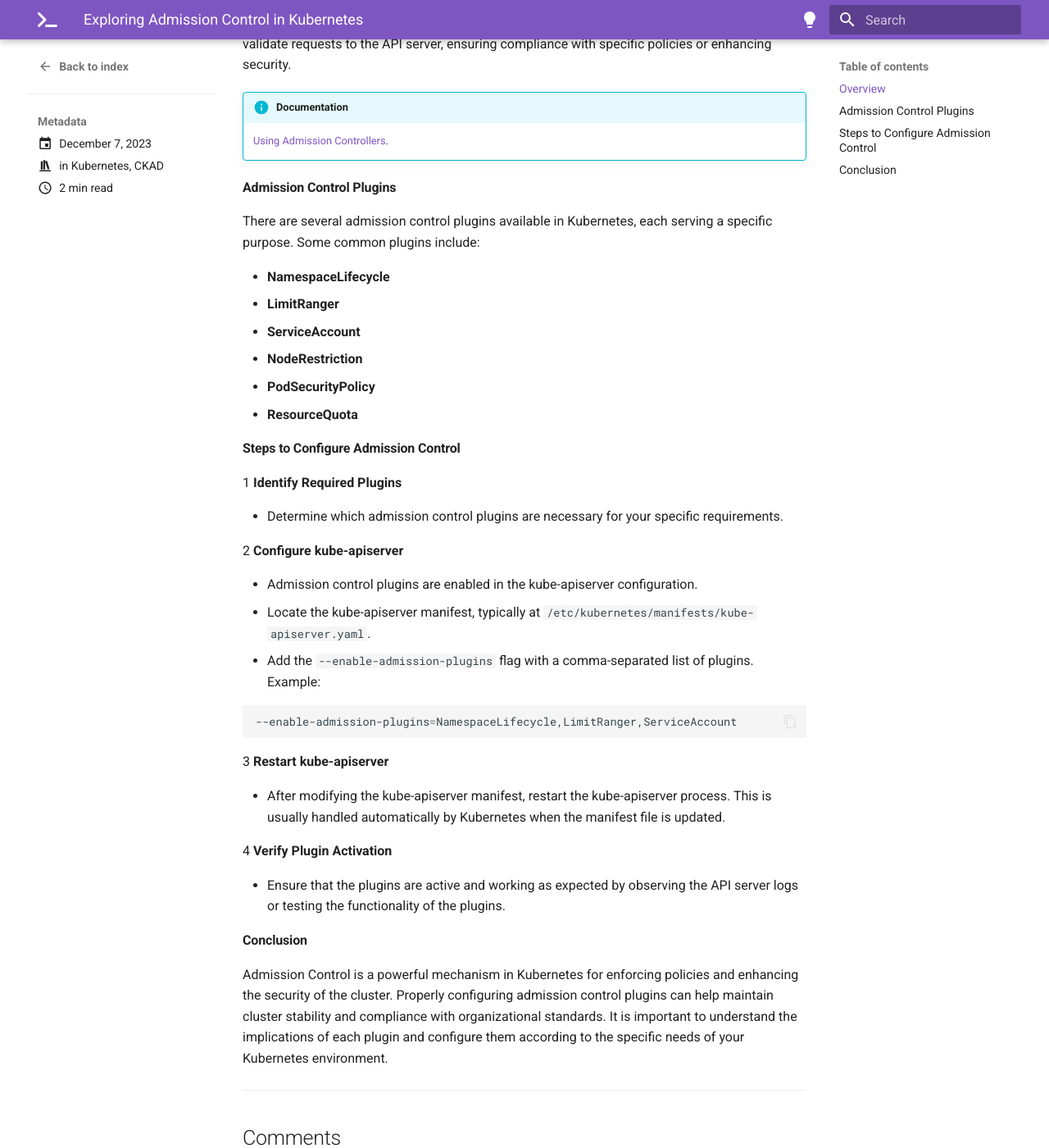
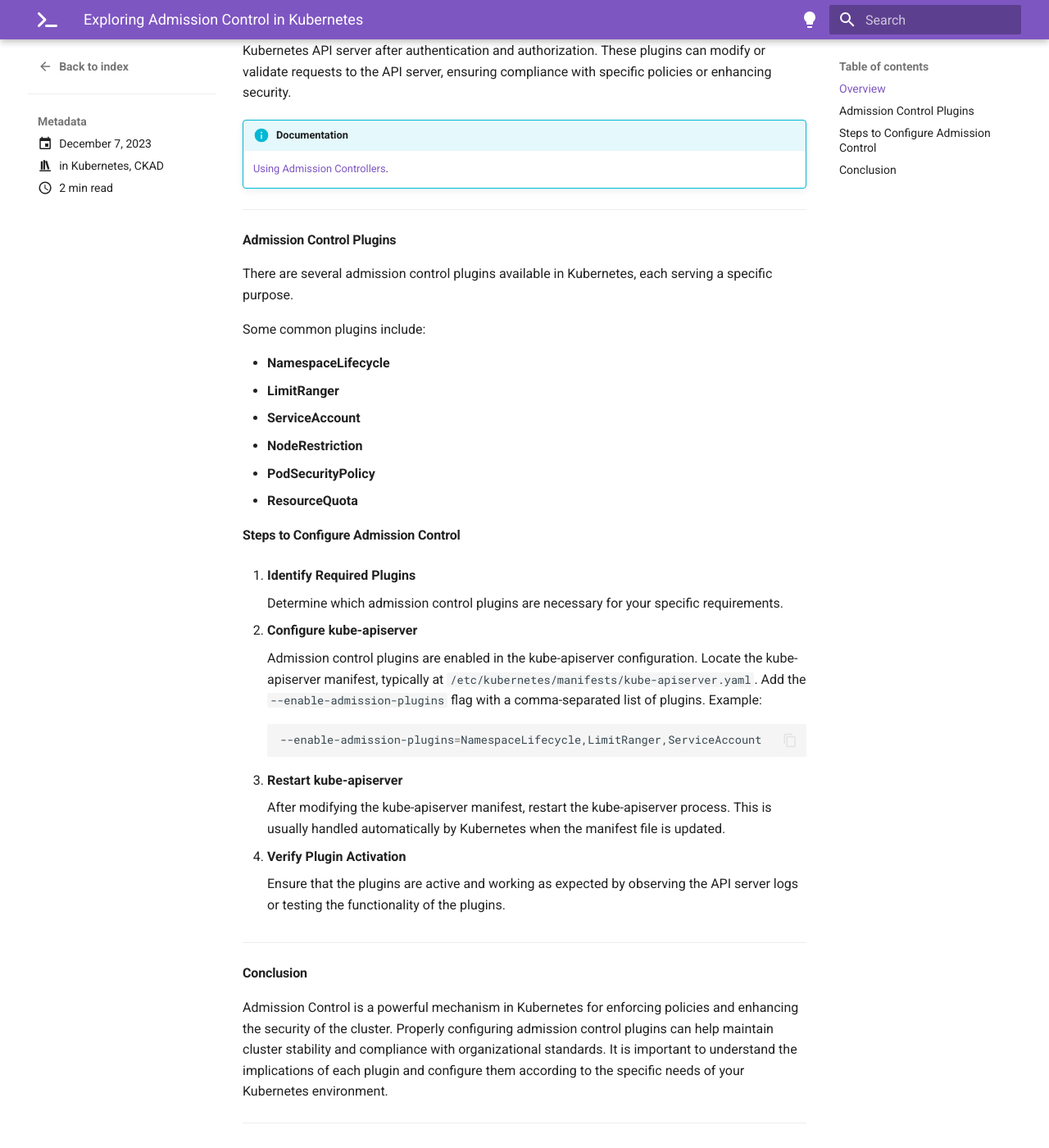
Before and after one commit to imyashkale/portfolio, an MkDocs documentation site: the page built from docs/blog/posts/ckad/admission-control.md, in a window 1280 px wide and 1400 px high, scrolled down 630 px. Shown: the whole window at 82% size. Built offline with MkDocs 1.6.1 and Material for MkDocs 9.7.7, drawn with Linux system fonts in a browser that asks for light colours; comment, search, counter and statistics services are not loaded.

Commit message:
CKAD: Exploring Admission Control in Kubernetes Improved

````diff
--- a/docs/blog/posts/ckad/admission-control.md
+++ b/docs/blog/posts/ckad/admission-control.md
@@ -16,6 +16,8 @@ tags:
   ![CKAD](../../../assets/img/ckad.png){ width="300" }
 </figure>
 
+---
+
 #### Overview
 
 Admission Control in Kubernetes refers to a set of plugins that intercept requests to the Kubernetes API server after authentication and authorization. These plugins can modify or validate requests to the API server, ensuring compliance with specific policies or enhancing security.
@@ -23,9 +25,13 @@ Admission Control in Kubernetes refers to a set of plugins that intercept reques
 !!! info "Documentation"
     [Using Admission Controllers](https://kubernetes.io/docs/reference/access-authn-authz/admission-controllers/){:target="_blank"}.
 
+---
+
 #### Admission Control Plugins
 
-There are several admission control plugins available in Kubernetes, each serving a specific purpose. Some common plugins include:
+There are several admission control plugins available in Kubernetes, each serving a specific purpose.
+
+  Some common plugins include:
 
 - **NamespaceLifecycle**
 - **LimitRanger**
@@ -36,27 +42,29 @@ There are several admission control plugins available in Kubernetes, each servin
 
 #### Steps to Configure Admission Control
 
-1 **Identify Required Plugins**
+1. **Identify Required Plugins**
 
-- Determine which admission control plugins are necessary for your specific requirements.
+    Determine which admission control plugins are necessary for your specific requirements.
 
-2 **Configure kube-apiserver**
+2. **Configure kube-apiserver**
 
-- Admission control plugins are enabled in the kube-apiserver configuration.
-- Locate the kube-apiserver manifest, typically at `/etc/kubernetes/manifests/kube-apiserver.yaml`.
-- Add the `--enable-admission-plugins` flag with a comma-separated list of plugins. Example:
+    Admission control plugins are enabled in the kube-apiserver configuration.
+    Locate the kube-apiserver manifest, typically at `/etc/kubernetes/manifests/kube-apiserver.yaml`.
+    Add the `--enable-admission-plugins` flag with a comma-separated list of plugins. Example:
 
-```bash
---enable-admission-plugins=NamespaceLifecycle,LimitRanger,ServiceAccount
-```
+    ```bash
+    --enable-admission-plugins=NamespaceLifecycle,LimitRanger,ServiceAccount
+    ```
 
-3 **Restart kube-apiserver**
+3. **Restart kube-apiserver**
 
-- After modifying the kube-apiserver manifest, restart the kube-apiserver process. This is usually handled automatically by Kubernetes when the manifest file is updated.
+    After modifying the kube-apiserver manifest, restart the kube-apiserver process. This is usually handled automatically by Kubernetes when the manifest file is updated.
 
-4 **Verify Plugin Activation**
+4. **Verify Plugin Activation**
 
-- Ensure that the plugins are active and working as expected by observing the API server logs or testing the functionality of the plugins.
+    Ensure that the plugins are active and working as expected by observing the API server logs or testing the functionality of the plugins.
+
+---
 
 #### Conclusion
 
````
Also changed, not shown: docs/blog/posts/ckad/kubernetes-auth.md (+4 -4 lines).
